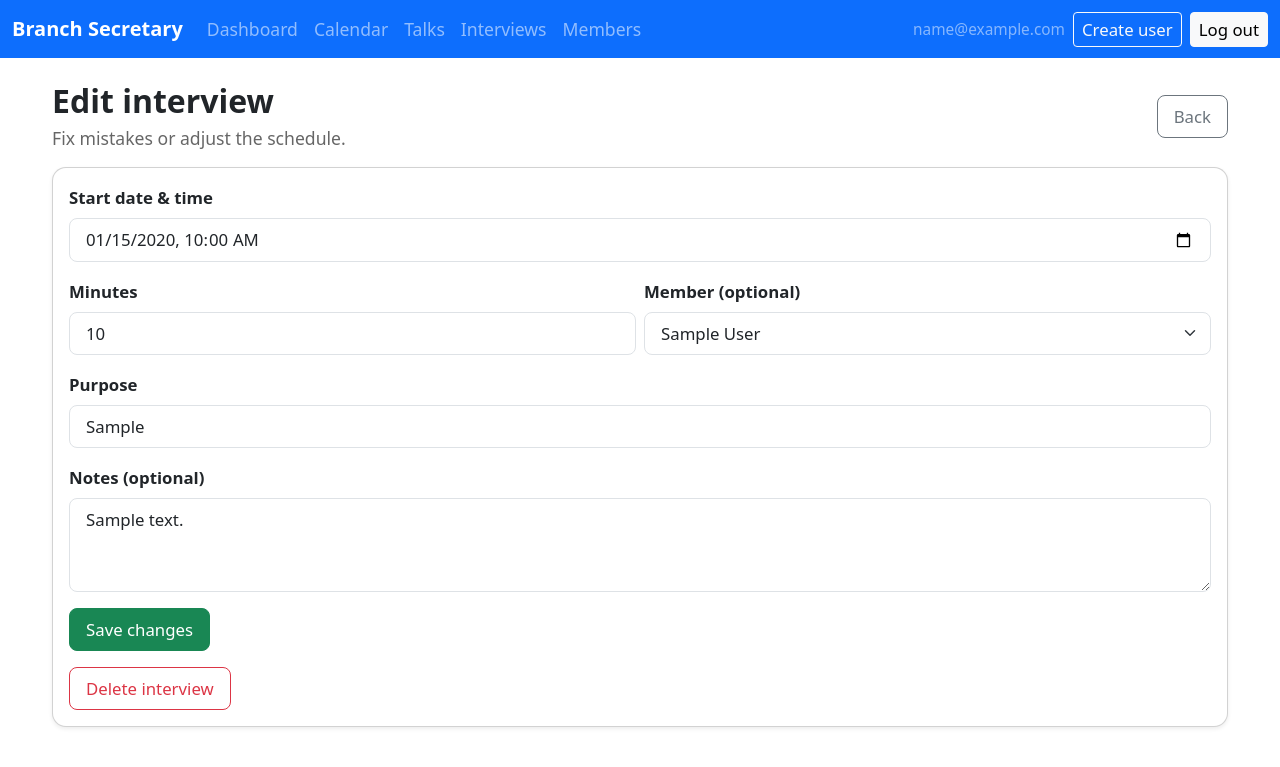
After one commit to alexanderrichhunt-creator/branch-secretary-tool, a Flask app: page /interviews/1/edit in a window 1280 px wide. The commit adds this page. Shown: the top 767 px of the page. Run offline with Flask 3, Linux system fonts and the light colour scheme; a user stored in the database is signed in; tables that the repository leaves empty hold one stand-in row (values such as "Sample post").

Commit message:
Add edit/delete for talks and interviews
Made-with: Cursor

```diff
--- a/app/routes.py
+++ b/app/routes.py
@@ -244,6 +244,53 @@ def add_talk():
     return redirect(url_for("main.talks"))
 
 
+@main_bp.get("/talks/<int:talk_id>/edit")
+@login_required
+def edit_talk(talk_id: int):
+    talk = Talk.query.get_or_404(talk_id)
+    members = Member.query.order_by(Member.full_name.asc()).all()
+    return render_template("talk_edit.html", talk=talk, members=members)
+
+
+@main_bp.post("/talks/<int:talk_id>/edit")
+@login_required
+def edit_talk_post(talk_id: int):
+    talk = Talk.query.get_or_404(talk_id)
+
+    member_id = int(request.form.get("member_id") or "0")
+    talk_date_raw = (request.form.get("talk_date") or "").strip()
+    topic = (request.form.get("topic") or "").strip()
+    notes = (request.form.get("notes") or "").strip() or None
+
+    if not (member_id and talk_date_raw and topic):
+        flash("Speaker, date, and topic are required.", "warning")
+        return redirect(url_for("main.edit_talk", talk_id=talk_id))
+
+    try:
+        talk.talk_date = datetime.strptime(talk_date_raw, "%Y-%m-%d").date()
+    except Exception:
+        flash("Invalid date.", "warning")
+        return redirect(url_for("main.edit_talk", talk_id=talk_id))
+
+    talk.member_id = member_id
+    talk.topic = topic
+    talk.notes = notes
+    db.session.commit()
+
+    flash("Talk updated.", "success")
+    return redirect(url_for("main.talks"))
+
+
+@main_bp.post("/talks/<int:talk_id>/delete")
+@login_required
+def delete_talk(talk_id: int):
+    talk = Talk.query.get_or_404(talk_id)
+    db.session.delete(talk)
+    db.session.commit()
+    flash("Talk deleted.", "success")
+    return redirect(url_for("main.talks"))
+
+
 @main_bp.get("/interviews")
 @login_required
 def interviews():
@@ -273,6 +320,56 @@ def add_interview():
         )
         db.session.add(i)
         db.session.commit()
+    return redirect(url_for("main.interviews"))
+
+
+@main_bp.get("/interviews/<int:interview_id>/edit")
+@login_required
+def edit_interview(interview_id: int):
+    interview = Interview.query.get_or_404(interview_id)
+    members = Member.query.order_by(Member.full_name.asc()).all()
+    return render_template("interview_edit.html", interview=interview, members=members)
+
+
+@main_bp.post("/interviews/<int:interview_id>/edit")
+@login_required
+def edit_interview_post(interview_id: int):
+    interview = Interview.query.get_or_404(interview_id)
+
+    member_id_raw = (request.form.get("member_id") or "").strip()
+    starts_at_raw = (request.form.get("starts_at") or "").strip()
+    duration_minutes = int(request.form.get("duration_minutes") or "15")
+    purpose = (request.form.get("purpose") or "Interview").strip() or "Interview"
+    notes = (request.form.get("notes") or "").strip() or None
+
+    if not starts_at_raw:
+        flash("Start date & time is required.", "warning")
+        return redirect(url_for("main.edit_interview", interview_id=interview_id))
+
+    try:
+        starts_at = datetime.strptime(starts_at_raw, "%Y-%m-%dT%H:%M")
+    except Exception:
+        flash("Invalid start date & time.", "warning")
+        return redirect(url_for("main.edit_interview", interview_id=interview_id))
+
+    interview.starts_at = starts_at
+    interview.duration_minutes = max(5, min(duration_minutes, 180))
+    interview.purpose = purpose
+    interview.notes = notes
+    interview.member_id = int(member_id_raw) if member_id_raw else None
+    db.session.commit()
+
+    flash("Interview updated.", "success")
+    return redirect(url_for("main.interviews"))
+
+
+@main_bp.post("/interviews/<int:interview_id>/delete")
+@login_required
+def delete_interview(interview_id: int):
+    interview = Interview.query.get_or_404(interview_id)
+    db.session.delete(interview)
+    db.session.commit()
+    flash("Interview deleted.", "success")
     return redirect(url_for("main.interviews"))
 
 
--- /dev/null
+++ b/app/templates/interview_edit.html
@@ -0,0 +1,50 @@
+{% extends "base.html" %}
+{% block content %}
+<div class="d-flex flex-wrap align-items-center justify-content-between gap-2 mb-3">
+  <div>
+    <h1 class="h2 fw-bold mb-1">Edit interview</h1>
+    <div class="muted">Fix mistakes or adjust the schedule.</div>
+  </div>
+  <a class="btn btn-outline-secondary btn-lg" href="{{ url_for('main.interviews') }}">Back</a>
+</div>
+
+<div class="card shadow-sm">
+  <div class="card-body">
+    <form method="post" action="{{ url_for('main.edit_interview_post', interview_id=interview.id) }}">
+      <div class="mb-3">
+        <label class="form-label big-label" for="starts_at">Start date & time</label>
+        <input class="form-control form-control-lg" type="datetime-local" id="starts_at" name="starts_at" value="{{ interview.starts_at.strftime('%Y-%m-%dT%H:%M') }}" required />
+      </div>
+      <div class="row g-2 mb-3">
+        <div class="col-6">
+          <label class="form-label big-label" for="duration_minutes">Minutes</label>
+          <input class="form-control form-control-lg" type="number" id="duration_minutes" name="duration_minutes" value="{{ interview.duration_minutes }}" min="5" max="180" />
+        </div>
+        <div class="col-6">
+          <label class="form-label big-label" for="member_id">Member (optional)</label>
+          <select class="form-select form-select-lg" id="member_id" name="member_id">
+            <option value="" {% if not interview.member_id %}selected{% endif %}>(none)</option>
+            {% for m in members %}
+              <option value="{{ m.id }}" {% if m.id == interview.member_id %}selected{% endif %}>{{ m.full_name }}</option>
+            {% endfor %}
+          </select>
+        </div>
+      </div>
+      <div class="mb-3">
+        <label class="form-label big-label" for="purpose">Purpose</label>
+        <input class="form-control form-control-lg" id="purpose" name="purpose" value="{{ interview.purpose }}" />
+      </div>
+      <div class="mb-3">
+        <label class="form-label big-label" for="notes">Notes (optional)</label>
+        <textarea class="form-control form-control-lg" id="notes" name="notes" rows="3">{{ interview.notes or "" }}</textarea>
+      </div>
+      <div class="d-flex gap-2">
+        <button class="btn btn-success btn-lg" type="submit">Save changes</button>
+      </div>
+    </form>
+    <form class="mt-3" method="post" action="{{ url_for('main.delete_interview', interview_id=interview.id) }}" onsubmit="return confirm('Delete this interview?');">
+      <button class="btn btn-outline-danger btn-lg" type="submit">Delete interview</button>
+    </form>
+  </div>
+</div>
+{% endblock %}
```
Also changed, not shown: app/templates/interviews.html (+7 -0 lines), app/templates/talk_edit.html (added, +43 -0 lines), app/templates/talks.html (+7 -0 lines).
